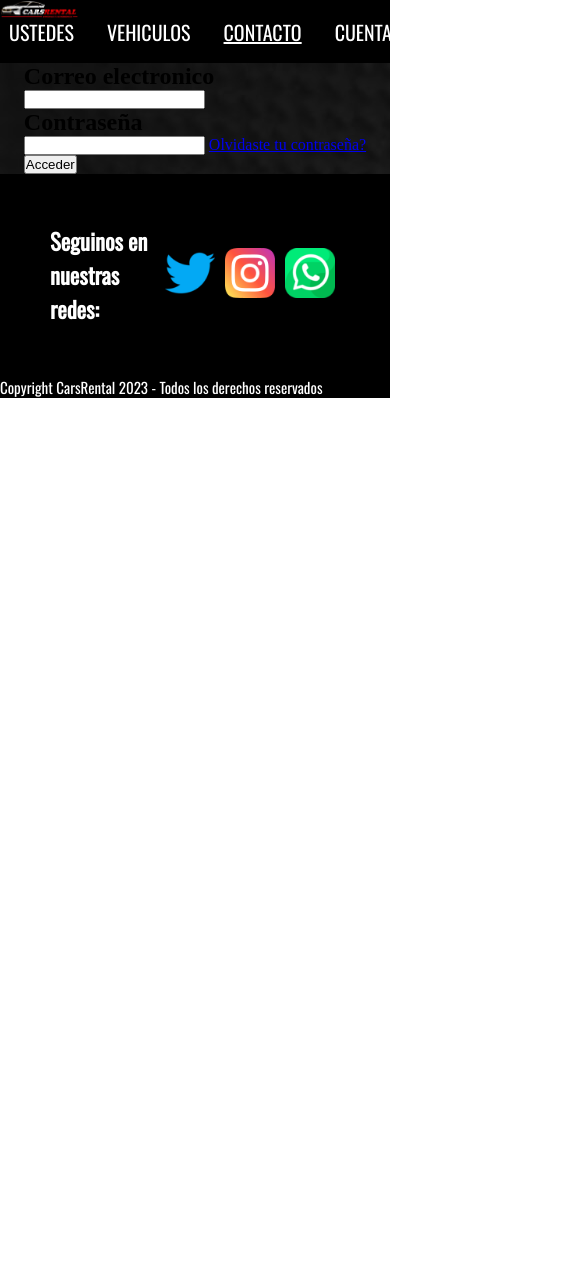
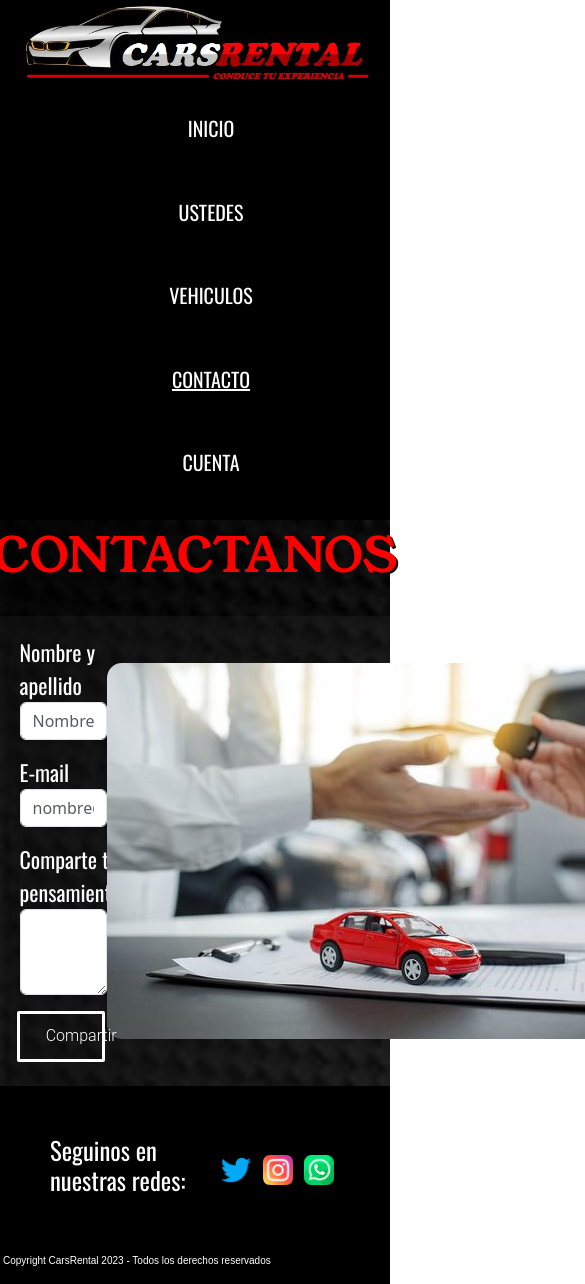
Before and after one commit to ItsJuaMc/CarsRental_, a plain HTML site: page pages/contacto.html in a window 390 px wide. Shown: the top 1284 px of the page, 585 px wide, since content can reach past the window. Before the commit the page ends 844 px from the top, so only its background shows below. Drawn offline with nearby package versions, Linux system fonts and the light colour scheme.

Commit message:
responsive

```diff
--- a/css/styles.css
+++ b/css/styles.css
@@ -16,7 +16,7 @@
 .logoprincipal{
     display: flex;
     justify-content: flex-start;
-    width: 20%;
+    width: 30%;
     height: 100%;
 }
 .listado{
@@ -54,7 +54,7 @@
 .section_inicio{
     display: inline
 }
-h1{
+.titulo{
     font-family: 'Young Serif', serif;
     color: #FF0000;
     display: flex;
@@ -72,6 +72,7 @@ h1{
     background-color: #24242450;
     font-size: 18px;
 }
+
 .contenido1{
     flex: 1;
     display: flex;
@@ -106,11 +107,63 @@ h1{
     padding-right: 1%;
     margin-left: 1.5%;
 }
-
 .texto_contenido3{
     padding-top: 8px;
 }
-
+@media (min-width: 320px) and (max-width: 767px){
+    .contenedor_nav{
+        display: grid;
+        grid-template-columns: 1fr;
+        grid-template-rows: 1fr 1fr 1fr 1fr 1fr 1fr;
+        grid-template-areas:
+        "logo"
+        "lista"
+        "lista"
+        "lista"
+        "lista"
+        "lista";
+        width: 100vw;
+        justify-items: center;
+    }
+    .logoprincipal{
+        display: grid;
+        grid-area: logo;
+        width: 90%;
+        height: 100%;
+    }
+    .listado{
+        display: grid;
+        grid-area: lista;
+        justify-items: center;
+    }
+    .titulo{
+        font-size: 48px;
+    }
+    .padresdecontenido{
+        display: grid;
+        grid-template-columns: 1fr;
+        grid-template-rows: 1fr 1fr 1fr;
+        grid-template-areas:
+        "contenido1"
+        "contenido2"
+        "contenido3";
+        width: 100%;
+        justify-content: center;
+    }
+    .contenido1{
+        grid-area: contenido1;
+    }
+    .contenido2{
+        grid-area: contenido2;
+        font-size: 18px;
+    }
+    .foto_contenido2{
+        width: 100%;
+    }
+    .contenido3{
+        grid-area: contenido3;
+    }
+}
 /* ~~~~~~~USTEDES~~~~~~~~ */
 
 .ustedes_section{
@@ -151,14 +204,79 @@ h1{
 
 .section_contacto{
     display: flex;
-    justify-content: space-around;
+    flex-direction: row;
     align-items: center;
-    background-color: #24242475;
+    color: white;
+    justify-content: space-evenly;
+    padding: 5%;
+    background-color: #24242450;
+}
+.contenedor_contacto{
+    display: flex;
+    flex-direction: column;
+    width: 25%;
+    height: 75%;
 }
 
+.label_contacto{
+    font-family: 'Oswald';
+    font-size: 22px;
+}
+.foto_ilustrativa{
+    border-radius: 15px;
+}
 
+/* ~~~~~~~BOTON CONTACTO~~~~~~~~ */
+.boton_contacto{
+    display: flex;
+    justify-content: center;
+}
+.bn13 {
+    display: inline-block;
+    padding: 0.65em 1.6em;
+    border: 3px solid #ffffff;
+    margin: 0 0.3em 0.3em 0;
+    border-radius: 0.12em;
+    box-sizing: border-box;
+    text-decoration: none;
+    font-family: "Roboto", sans-serif;
+    font-weight: 300;
+    color: #ffffff;
+    text-align: center;
+    width: 100%;
+    transition: all 0.2s;
+    animation: bn13bouncy 5s infinite linear;
+    position: relative;
+}
 
+.bn13:hover {
+    background-color: rgb(255, 0, 0);
+    color: #ffffff;
+}
 
+@keyframes bn13bouncy {
+0% {
+    top: 0em;
+}
+40% {
+    top: 0em;
+}
+43% {
+    top: -0.9em;
+}
+46% {
+    top: 0em;
+}
+48% {
+    top: -0.4em;
+}
+50% {
+    top: 0em;
+}
+100% {
+    top: 0em;
+}
+}
 
 
 /* ~~~~~~~CUENTA~~~~~~~~ */
@@ -224,6 +342,30 @@ h1{
     border-radius: 30px;
 }
 
+@media (min-width: 320px) and (max-width: 767px){
+    .cuenta_form{
+        display: grid;
+        grid-template-columns: 1fr;
+        grid-template-rows: 1fr 2fr 2fr;
+        grid-template-areas:
+        "."
+        "box"
+        "boton";
+        width: 100vw;
+        justify-items: center;
+        align-items: start;
+    }
+    .formulario{
+        display: grid;
+        grid-area: box;
+        align-content: center;
+        justify-items: center;
+    }
+    .acceder_boton{
+        grid-area: boton;
+    }
+}
+
 /*FOOTER*/
 
 .piedepagina{
@@ -252,3 +394,30 @@ h1{
     padding-left: 3px;
     font-size: 10px;
 }
+
+@media (min-width: 320px) and (max-width: 768px){
+    .piedepagina{
+        display: grid;
+    }
+    .contenedorpie{
+        display: grid;
+        grid-template-columns: 4fr 1fr 1fr 1fr;
+        grid-template-rows: 1fr;
+        grid-template-areas:
+        "copy"
+        "redes"
+        "redes"
+        "redes";
+        width: 100vw;
+        justify-items: center;
+        font-size: 13px;
+    }
+    .contenedorpie h2{
+        grid-area: copy;
+    }
+    .redes{
+        grid-area: redes;
+        width: 40px;
+        height: 40px;
+    }
+}
--- a/pages/contacto.html
+++ b/pages/contacto.html
@@ -7,7 +7,7 @@
     <style>@import url('https://fonts.googleapis.com/css2?family=Young+Serif&display=swap');</style>
     <style>@import url('https://fonts.googleapis.com/css2?family=Oswald&family=Young+Serif&display=swap');</style>
     <title>Cars Rental</title>
-    <link rel="stylesheet" href="https://cdn.jsdelivr.net/npm/@popperjs/core@2.11.8/dist/umd/popper.min.js" integrity="sha384-I7E8VVD/ismYTF4hNIPjVp/Zjvgyol6VFvRkX/vR+Vc4jQkC+hVqc2pM8ODewa9r" crossorigin="anonymous">
+    <link href="https://cdn.jsdelivr.net/npm/bootstrap@5.3.2/dist/css/bootstrap.min.css" rel="stylesheet" integrity="sha384-T3c6CoIi6uLrA9TneNEoa7RxnatzjcDSCmG1MXxSR1GAsXEV/Dwwykc2MPK8M2HN" crossorigin="anonymous">
     <link rel="stylesheet" href="../css/styles.css">
 </head>
 <body>
@@ -26,22 +26,28 @@
         </nav>
     </header>
     <main class="master">
+        <h1 class="titulo">CONTACTANOS</h1>
         <section class="section_contacto">
-            <div class="ingreso_1">
-                <div class="">
-                    <form action="">
-                        <h2>Correo electronico</h2>
-                        <input type="email">
-                        <h2>Contraseña</h2>
-                        <input type="password">
-                        <a href="#">Olvidaste tu contraseña?</a>
-                    </form>
+            <div class="contenedor_contacto">
+                <div class="mb-3">
+                    <label for="exampleFormControlInput1" class="label_contacto">Nombre y apellido</label>
+                    <input type="text" class="form-control" id="exampleFormControlInput1" placeholder="Nombre Apellido">
                 </div>
-                <input type="submit" value="Acceder" class="botonenviar">
+                <div class="mb-3">
+                    <label for="exampleFormControlInput1" class="label_contacto">E-mail</label>
+                    <input type="email" class="form-control" id="exampleFormControlInput1" placeholder="nombre@ejemplo.com">
+                </div>
+                <div class="mb-3">
+                    <label for="exampleFormControlTextarea1" class="label_contacto">Comparte tus pensamientos</label>
+                    <textarea class="form-control" id="exampleFormControlTextarea1" rows="3"></textarea>
+                </div>
+                <div class="boton_contacto">
+                    <a href="#" class="bn13">Compartir</a>
+                </div>
             </div>
-            <!-- <div>
-                <img src="" alt="imagen ilustrativa de prestacion de nuestro servicio">
-            </div> -->
+            <div>
+                <img class="foto_ilustrativa" src="../assets/images/ilustrativa.jpg" alt="imagen ilustrativa de prestacion de nuestro servicio">
+            </div>
         </section>
     </main>
     <footer class="piedepagina">
@@ -51,7 +57,8 @@
             <a href="https://instagram.com"><img class="redes" src="../assets/images/instagram.png" alt="logo de instagram"></a>
             <a href="https://wa.link/x31oxy"><img class="redes" src="../assets/images/whatsapp.png" alt="logo de whatsapp"></a>
         </div>
-        <p>Copyright CarsRental 2023  - Todos los derechos reservados</p>
+        <p class="copyright">Copyright CarsRental 2023  - Todos los derechos reservados</p>
     </footer>
+    <script src="https://cdn.jsdelivr.net/npm/bootstrap@5.3.2/dist/js/bootstrap.bundle.min.js" integrity="sha384-C6RzsynM9kWDrMNeT87bh95OGNyZPhcTNXj1NW7RuBCsyN/o0jlpcV8Qyq46cDfL" crossorigin="anonymous"></script>
 </body>
 </html>
```
Also changed, not shown: index.html (+3 -6 lines), pages/micuenta.html (+4 -6 lines), pages/ustedes.html (+2 -2 lines), pages/vehiculos.html (+2 -2 lines), assets/images/ilustrativa.jpg (added).
